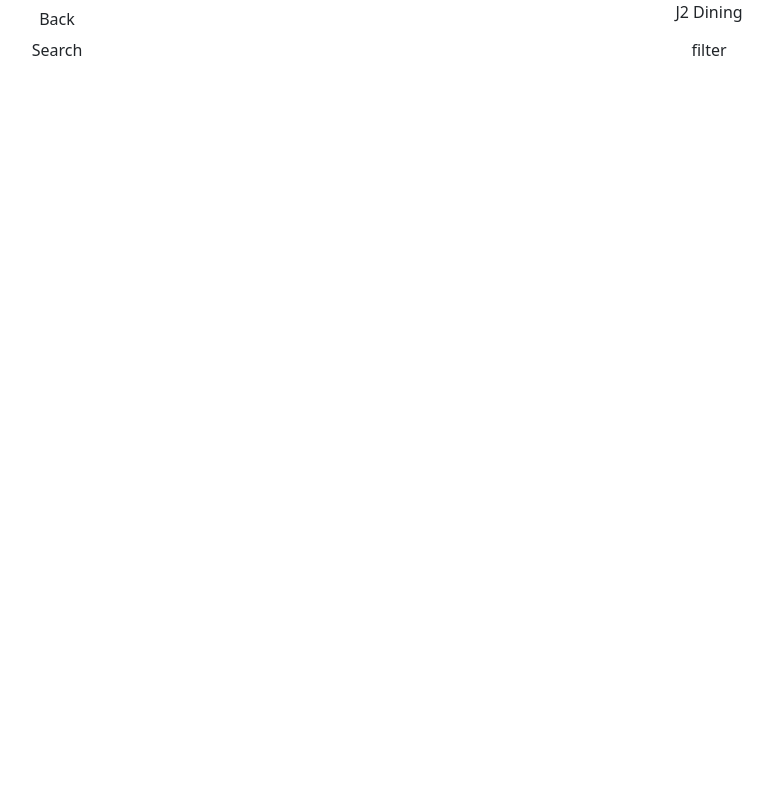
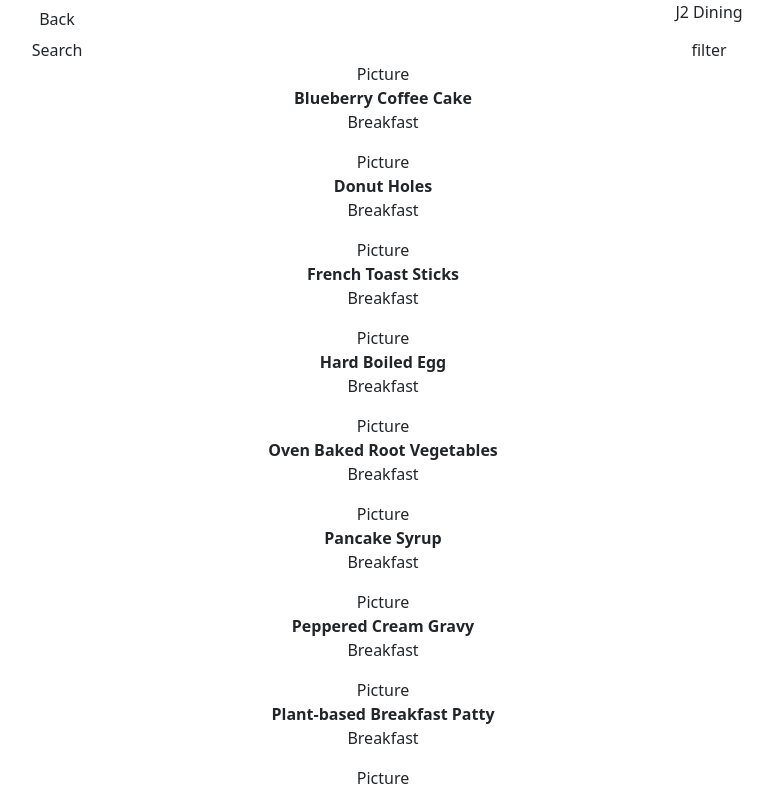
Before and after one commit to MayaLee393/wics-2025, a React (Create React App) app in the folder menu-app/: page / in a window 1280 px wide. Shown: the top 794 px of the page, without its empty margins (257-1030 px from the left). Built offline with nearby package versions, Linux system fonts and the light colour scheme.

Commit message:
successfully mapped data

```diff
--- a/menu-app/src/App.js
+++ b/menu-app/src/App.js
@@ -3,7 +3,7 @@ import MenuItems from './components/menuItems';
 import data from './menu-items.json'
 import 'bootstrap/dist/css/bootstrap.min.css';
 
-const menuItems = data
+const menuItems = data;
 function App() {
   return (
     <div className="App">
--- a/menu-app/src/components/menuItems.js
+++ b/menu-app/src/components/menuItems.js
@@ -1,9 +1,14 @@
 import React from 'react';
 
-const menuItems = ({imageName, title, stars}) => {
+const menuItems = ({name, meal_time, category}) => {
     return (
-        <div className='dining-hall-option'>
-
+        <div className='menu-option'>
+            <div className="row">
+                {/*pic*/}
+                <div>Picture</div>
+                <div><b>{name}</b></div>
+                <div><p>{meal_time}</p></div>
+            </div>
         </div>
     )
 }
```
